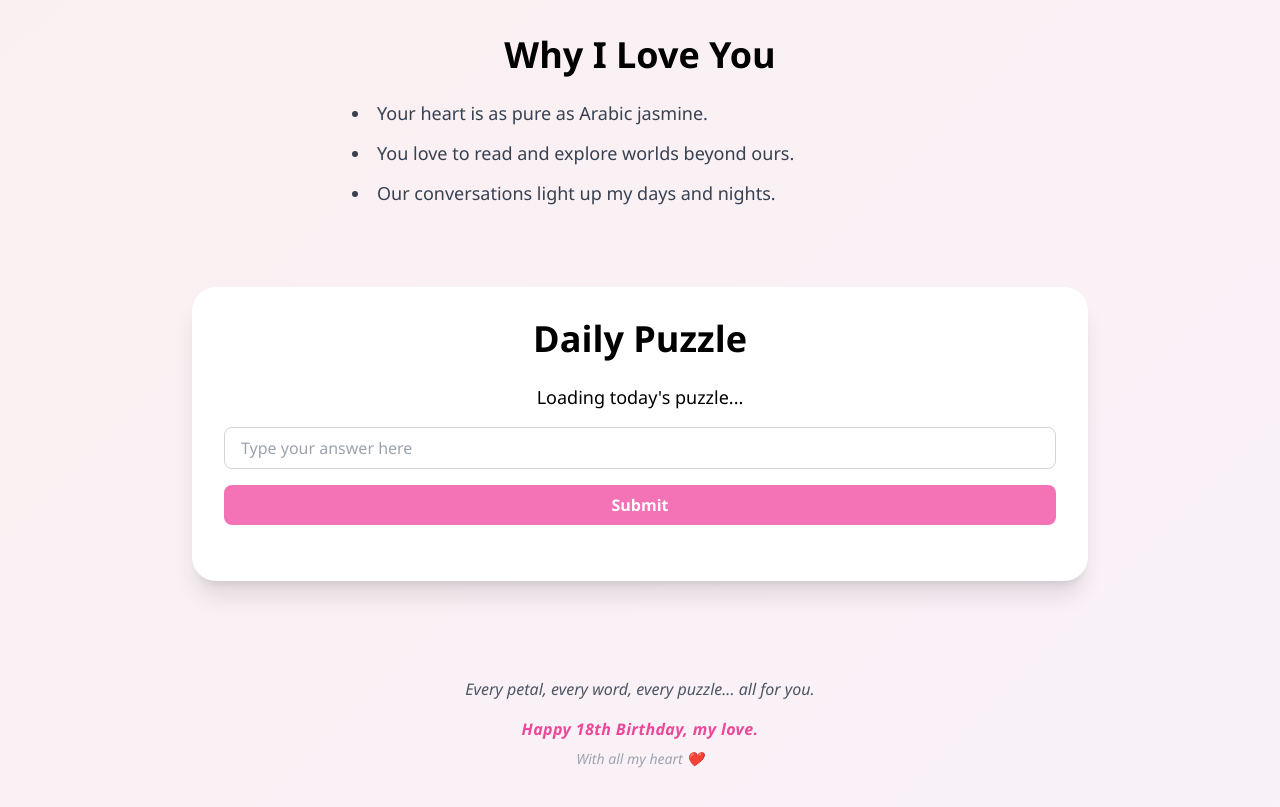
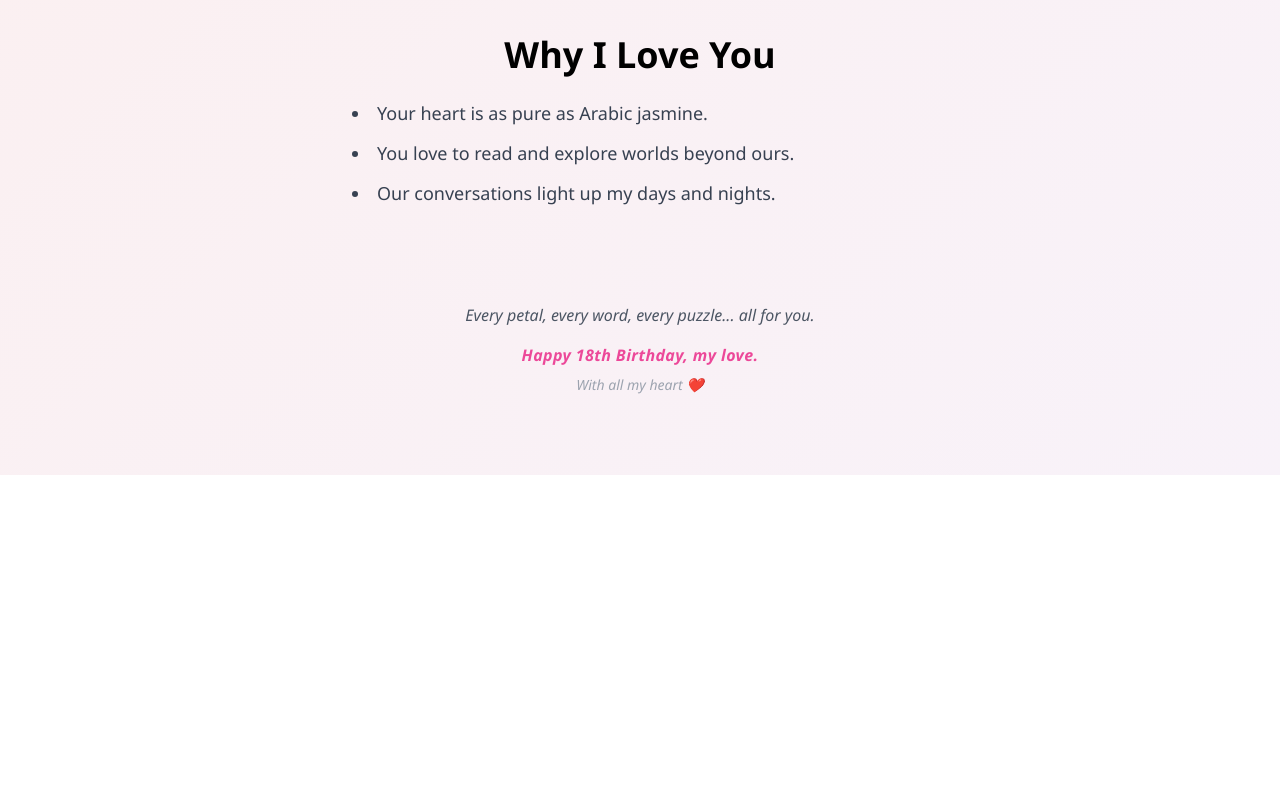
Before and after one commit to OmarMysha/Birthday_wwebsite_2, a plain HTML site: page index.html in a window 1280 px wide. Shown: the part 733-1540 px from the top of the page. After the commit the page ends 1208 px from the top, so only its background shows below. Drawn offline with nearby package versions, Linux system fonts and the light colour scheme.

Commit message:
index.html

```diff
--- a/index.html
+++ b/index.html
@@ -82,27 +82,6 @@
     </ul>
   </section>
 
-  <!-- Daily Puzzle Section -->
-  <section id="daily-puzzle" class="max-w-4xl mx-auto my-20 p-8 bg-white rounded-3xl shadow-xl">
-    <h2 class="text-4xl font-semibold mb-6 text-center">Daily Puzzle</h2>
-    <p id="puzzle-text" class="text-lg mb-4 text-center">Loading today's puzzle...</p>
-    <input
-      id="puzzle-answer"
-      type="text"
-      placeholder="Type your answer here"
-      class="border border-gray-300 rounded-lg px-4 py-2 w-full mb-4"
-      autocomplete="off"
-    />
-    <button
-      id="submit-answer"
-      class="bg-pink-400 hover:bg-pink-500 text-white font-semibold px-6 py-2 rounded-lg w-full"
-    >
-      Submit
-    </button>
-    <p id="feedback" class="mt-4 text-center font-medium"></p>
-    <p id="next-clue" class="mt-6 italic text-center text-pink-600"></p>
-  </section>
-
   <!-- Closing Section -->
   <section class="text-center mt-24 mb-12 text-gray-600 italic">
     <p>Every petal, every word, every puzzle... all for you.</p>
```
